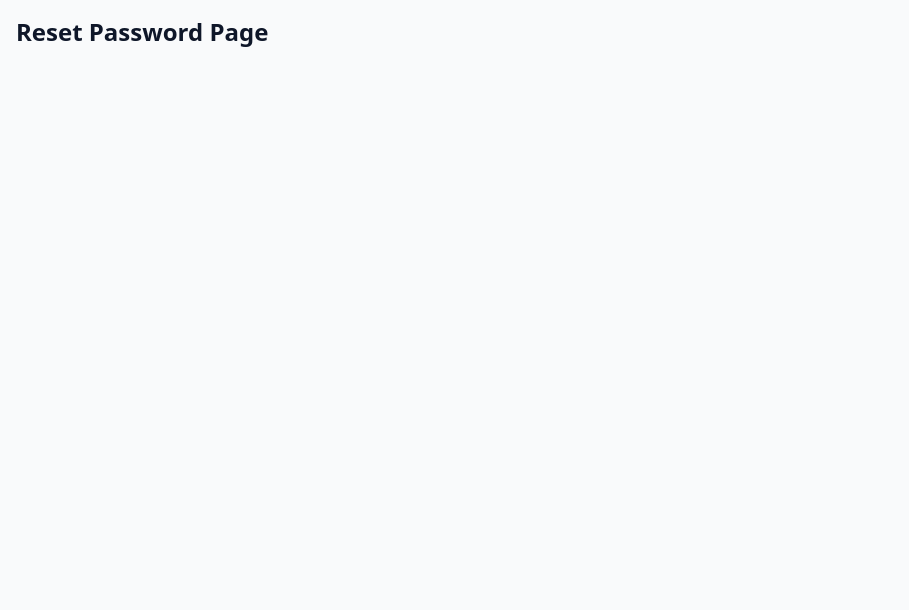
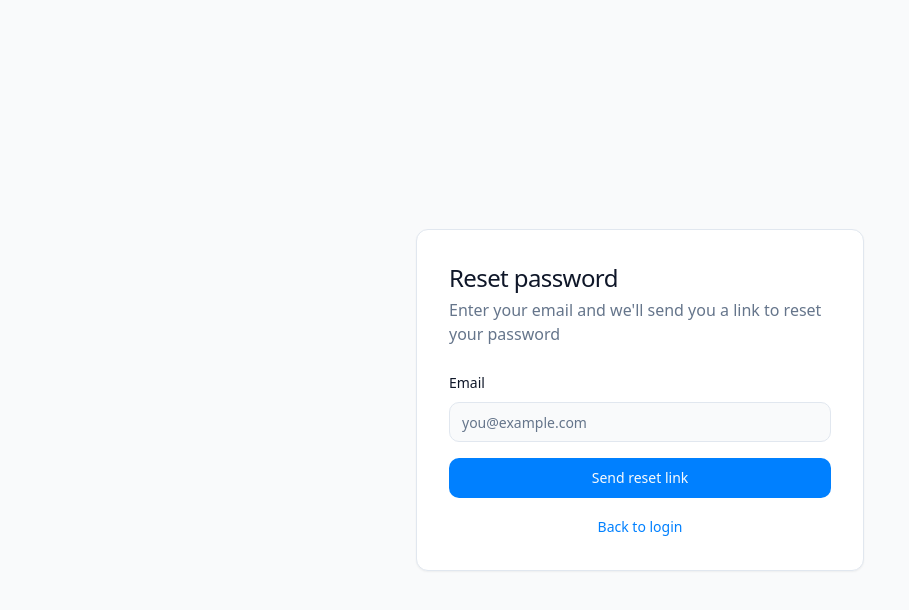
Before and after one commit to sabith98/tutorX, a React (Vite) app in the folder client/: page /reset-password in a window 1280 px wide. Shown: the top 610 px of the page, without its empty margins (0-909 px from the left). Built offline with nearby package versions, Linux system fonts and the light colour scheme.

Commit message:
implement reset password

```diff
--- a/client/src/pages/ResetPassword.tsx
+++ b/client/src/pages/ResetPassword.tsx
@@ -1,8 +1,98 @@
+import { useState } from 'react';
+import { Link } from 'react-router-dom';
+import { motion } from 'framer-motion';
+import { Button } from '@/components/ui/button';
+import { Input } from '@/components/ui/input';
+import { Label } from '@/components/ui/label';
+import { useAppDispatch, useAppSelector } from '@/hooks/redux';
+import { resetPassword } from '@/store/slices/authSlice';
+import AuthLayout from '@/components/AuthLayout';
+
 const ResetPassword = () => {
+  const [email, setEmail] = useState('');
+  const [submitted, setSubmitted] = useState(false);
+  const dispatch = useAppDispatch();
+  const { isLoading } = useAppSelector(state => state.auth);
+
+  const handleSubmit = async (e: React.FormEvent) => {
+    e.preventDefault();
+    try {
+      await dispatch(resetPassword(email));
+      setSubmitted(true);
+    } catch (error) {
+      // Error handling is done in the auth slice
+    }
+  };
+
   return (
-    <div className="container mx-auto p-4">
-      <h1 className="text-2xl font-bold">Reset Password Page</h1>
-    </div>
+    <AuthLayout
+      title="Reset password"
+      subtitle="Enter your email and we'll send you a link to reset your password"
+    >
+      {submitted ? (
+        <motion.div
+          initial={{ opacity: 0 }}
+          animate={{ opacity: 1 }}
+          className="text-center space-y-4"
+        >
+          <div className="mx-auto w-16 h-16 bg-primary/10 rounded-full flex items-center justify-center text-primary">
+            <svg xmlns="http://www.w3.org/2000/svg" width="24" height="24" viewBox="0 0 24 24" fill="none" stroke="currentColor" strokeWidth="2" strokeLinecap="round" strokeLinejoin="round">
+              <path d="M22 10.5V6a2 2 0 0 0-2-2H4a2 2 0 0 0-2 2v12c0 1.1.9 2 2 2h12.5"/>
+              <path d="m22 7-8.97 5.7a1.94 1.94 0 0 1-2.06 0L2 7"/>
+              <path d="M16 19h6"/>
+              <path d="M19 16v6"/>
+            </svg>
+          </div>
+          <h3 className="text-xl font-medium">Check your email</h3>
+          <p className="text-muted-foreground">
+            We've sent a password reset link to <span className="font-medium text-foreground">{email}</span>
+          </p>
+          <div className="pt-4">
+            <Link
+              to="/login"
+              className="text-primary hover:underline text-sm"
+            >
+              Back to login
+            </Link>
+          </div>
+        </motion.div>
+      ) : (
+        <form onSubmit={handleSubmit} className="space-y-4">
+          <div className="space-y-2">
+            <Label htmlFor="email">Email</Label>
+            <Input
+              id="email"
+              type="email"
+              placeholder="you@example.com"
+              value={email}
+              onChange={(e) => setEmail(e.target.value)}
+              required
+              className="input-field"
+            />
+          </div>
+
+          <Button type="submit" className="w-full" disabled={isLoading}>
+            {isLoading ? (
+              <div className="flex items-center">
+                <svg className="animate-spin -ml-1 mr-2 h-4 w-4 text-white" xmlns="http://www.w3.org/2000/svg" fill="none" viewBox="0 0 24 24">
+                  <circle className="opacity-25" cx="12" cy="12" r="10" stroke="currentColor" strokeWidth="4"></circle>
+                  <path className="opacity-75" fill="currentColor" d="M4 12a8 8 0 018-8V0C5.373 0 0 5.373 0 12h4zm2 5.291A7.962 7.962 0 014 12H0c0 3.042 1.135 5.824 3 7.938l3-2.647z"></path>
+                </svg>
+                <span>Sending reset link...</span>
+              </div>
+            ) : (
+              'Send reset link'
+            )}
+          </Button>
+
+          <div className="text-center mt-4">
+            <Link to="/login" className="text-sm text-primary hover:underline">
+              Back to login
+            </Link>
+          </div>
+        </form>
+      )}
+    </AuthLayout>
   );
 };
 
--- a/client/src/store/slices/authSlice.ts
+++ b/client/src/store/slices/authSlice.ts
@@ -112,4 +112,25 @@ export const login = (email: string, password: string) => async (dispatch: any)
   }
 };
 
+export const resetPassword = (email: string) => async (dispatch: any) => {
+  dispatch(setLoading(true));
+
+  try {
+    // Simulate API call
+    await new Promise(resolve => setTimeout(resolve, 1000));
+
+    const userExists = DEMO_USERS.some(u => u.email === email);
+
+    if (userExists) {
+      toast.success('Password reset link sent to your email');
+      return true;
+    } else {
+      toast.error('Email not found');
+      throw new Error('Email not found');
+    }
+  } finally {
+    dispatch(setLoading(false));
+  }
+};
+
 export default authSlice.reducer;
```
